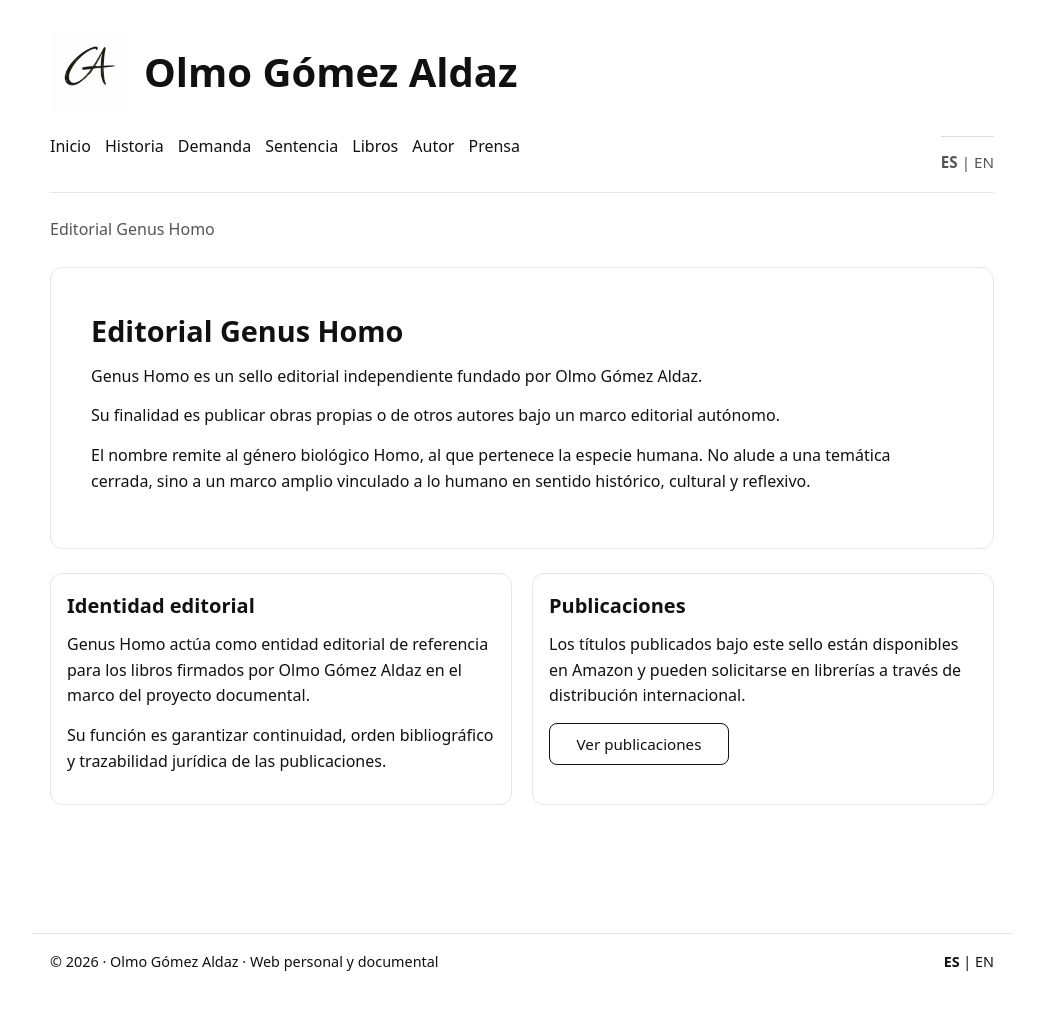
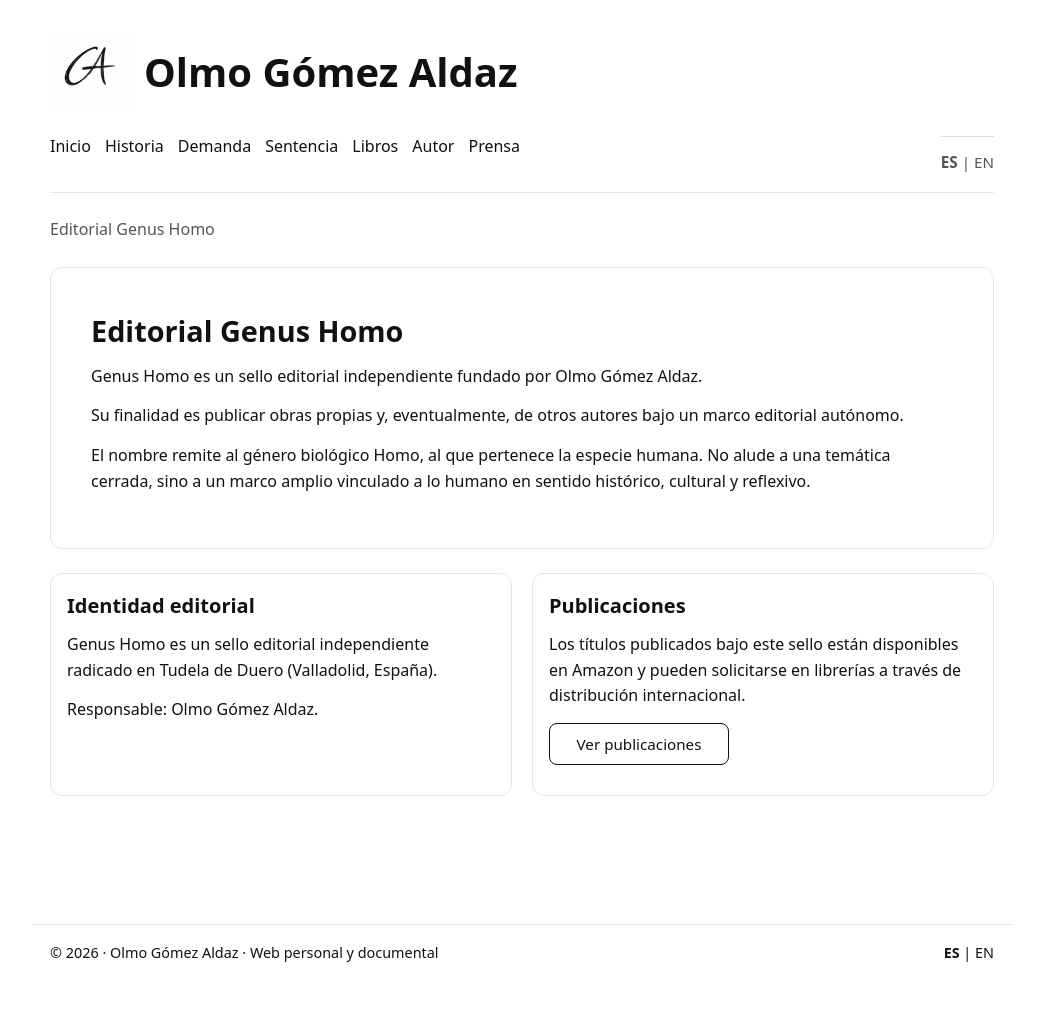
Before and after one commit to olmogaldaz/olmogaldaz.github.io, a Jekyll site: the page built from es/genus-homo/index.html, in a window 1280 px wide and 1019 px high. Shown: the top 1010 px of the window, without its empty margins (118-1161 px from the left). Built offline with Jekyll 4.4.1, drawn with Linux system fonts in a browser that asks for light colours.

Commit message:
Update index.html

```diff
--- a/es/genus-homo/index.html
+++ b/es/genus-homo/index.html
@@ -20,7 +20,7 @@ description: Sello editorial independiente vinculado a los proyectos de identida
       Genus Homo es un sello editorial independiente fundado por Olmo Gómez Aldaz.
     </p>
     <p>
-      Su finalidad es publicar obras propias o de otros autores bajo un marco editorial autónomo.
+      Su finalidad es publicar obras propias y, eventualmente, de otros autores bajo un marco editorial autónomo.
     </p>
     <p>
       El nombre remite al género biológico Homo, al que pertenece la especie humana. No alude a una temática
@@ -35,12 +35,10 @@ description: Sello editorial independiente vinculado a los proyectos de identida
     <div class="card">
       <h2>Identidad editorial</h2>
       <p>
-        Genus Homo actúa como entidad editorial de referencia para los libros
-        firmados por Olmo Gómez Aldaz en el marco del proyecto documental.
+        Genus Homo es un sello editorial independiente radicado en Tudela de Duero (Valladolid, España).
       </p>
       <p>
-        Su función es garantizar continuidad, orden bibliográfico y trazabilidad
-        jurídica de las publicaciones.
+        Responsable: Olmo Gómez Aldaz.
       </p>
     </div>
 
```
